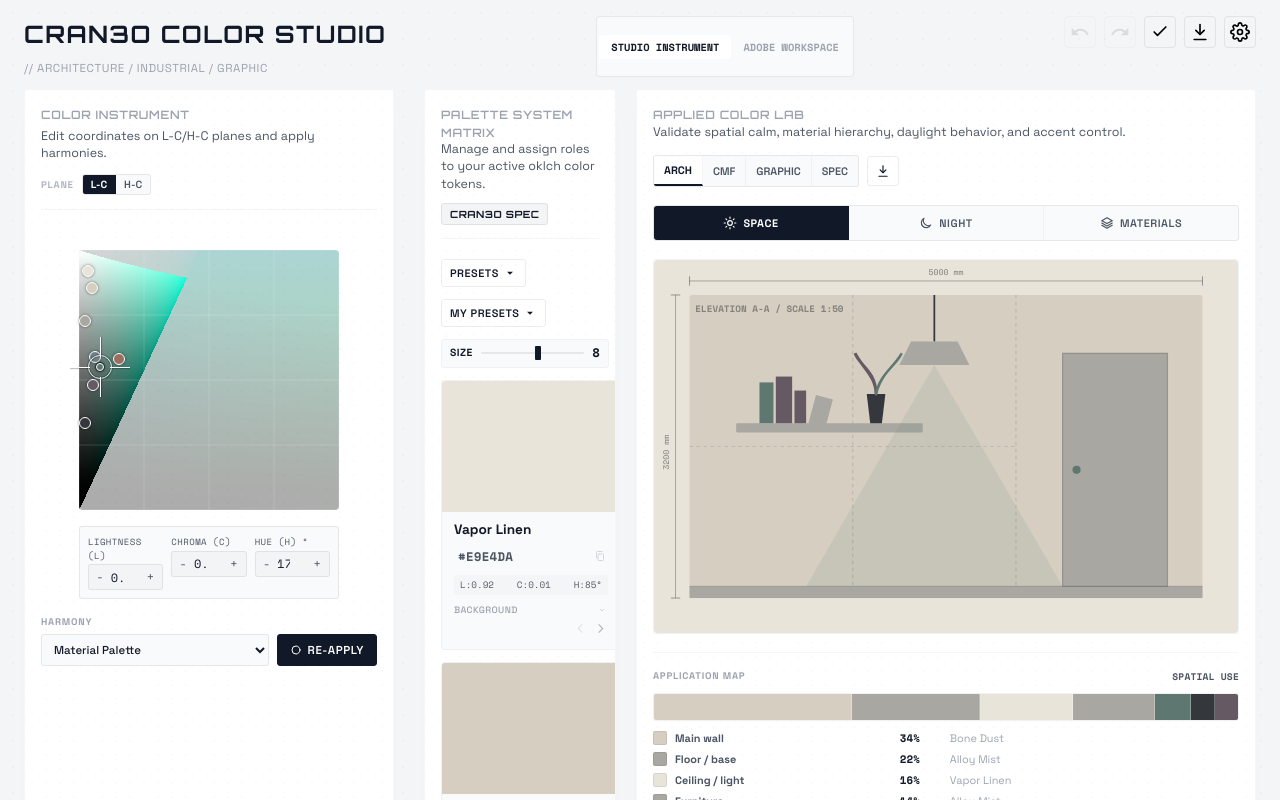
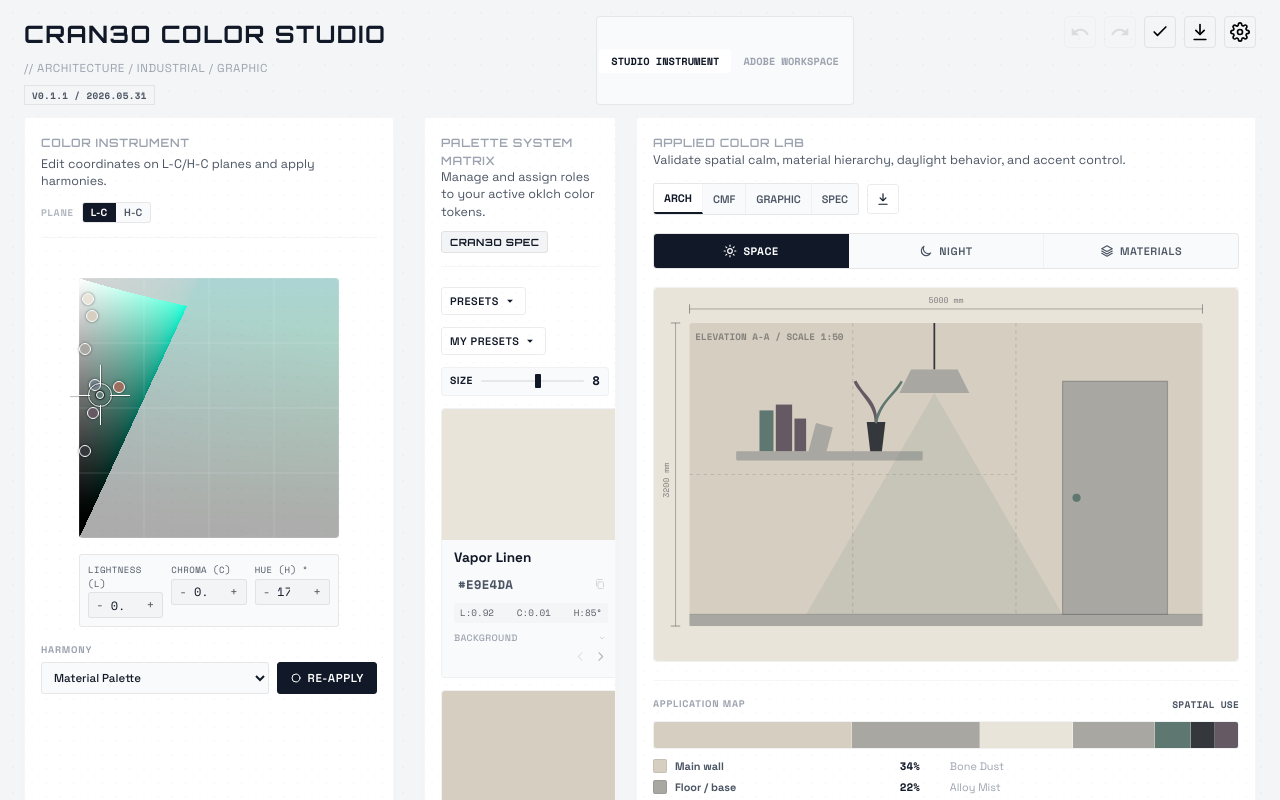
Before and after one commit to jlgtz1998/jlgtz1998.github.io, a Next.js app: page /CRAN3O_Color_Studio/ in a window 1280 px wide. Shown: the top 800 px of the page. Built offline with nearby package versions, Linux system fonts and the light colour scheme.

Commit message:
chore: expose visible app version 0.1.1

```diff
--- a/app/globals.css
+++ b/app/globals.css
@@ -135,6 +135,21 @@ input, button, select, textarea {
   letter-spacing: 0.05em;
   font-weight: 400;
   color: var(--text-muted);
+}
+
+.build-badge {
+  align-items: center;
+  border: 1px solid var(--border-medium);
+  color: var(--text-secondary);
+  display: inline-flex;
+  font-family: var(--font-mono);
+  font-size: var(--font-size-xxs);
+  font-weight: 700;
+  letter-spacing: 0.04em;
+  line-height: 1;
+  min-height: 20px;
+  padding: 0 7px;
+  text-transform: uppercase;
 }
 
 .mode-toggle-group {
--- a/app/page.tsx
+++ b/app/page.tsx
@@ -26,6 +26,9 @@ const DEFAULT_IDENTITY: UserIdentity = {
   contrast: 50,
   experimentality: 30,
 };
+
+const APP_VERSION_LABEL = 'v0.1.1';
+const APP_BUILD_LABEL = '2026.05.31';
 
 const STORAGE_KEYS = {
   identity: 'cran3o_identity',
@@ -725,6 +728,9 @@ export default function Cran3oColorStudio() {
         <div className="studio-logo" style={{ display: 'flex', alignItems: 'baseline', gap: '8px' }}>
           <h1 className="logo-main">CRAN3O COLOR STUDIO</h1>
           <span className="logo-sub">{'// ARCHITECTURE / INDUSTRIAL / GRAPHIC'}</span>
+          <span className="build-badge" title="Current deployed build">
+            {APP_VERSION_LABEL} / {APP_BUILD_LABEL}
+          </span>
         </div>
 
         <div className="workspace-toggle-bar">
--- a/package.json
+++ b/package.json
@@ -1,6 +1,6 @@
 {
   "name": "cran3o-color-studio",
-  "version": "0.1.0",
+  "version": "0.1.1",
   "private": true,
   "scripts": {
     "dev": "next dev",
```
Also changed, not shown: 1 other file (tests, documents, lock files or other folders).
